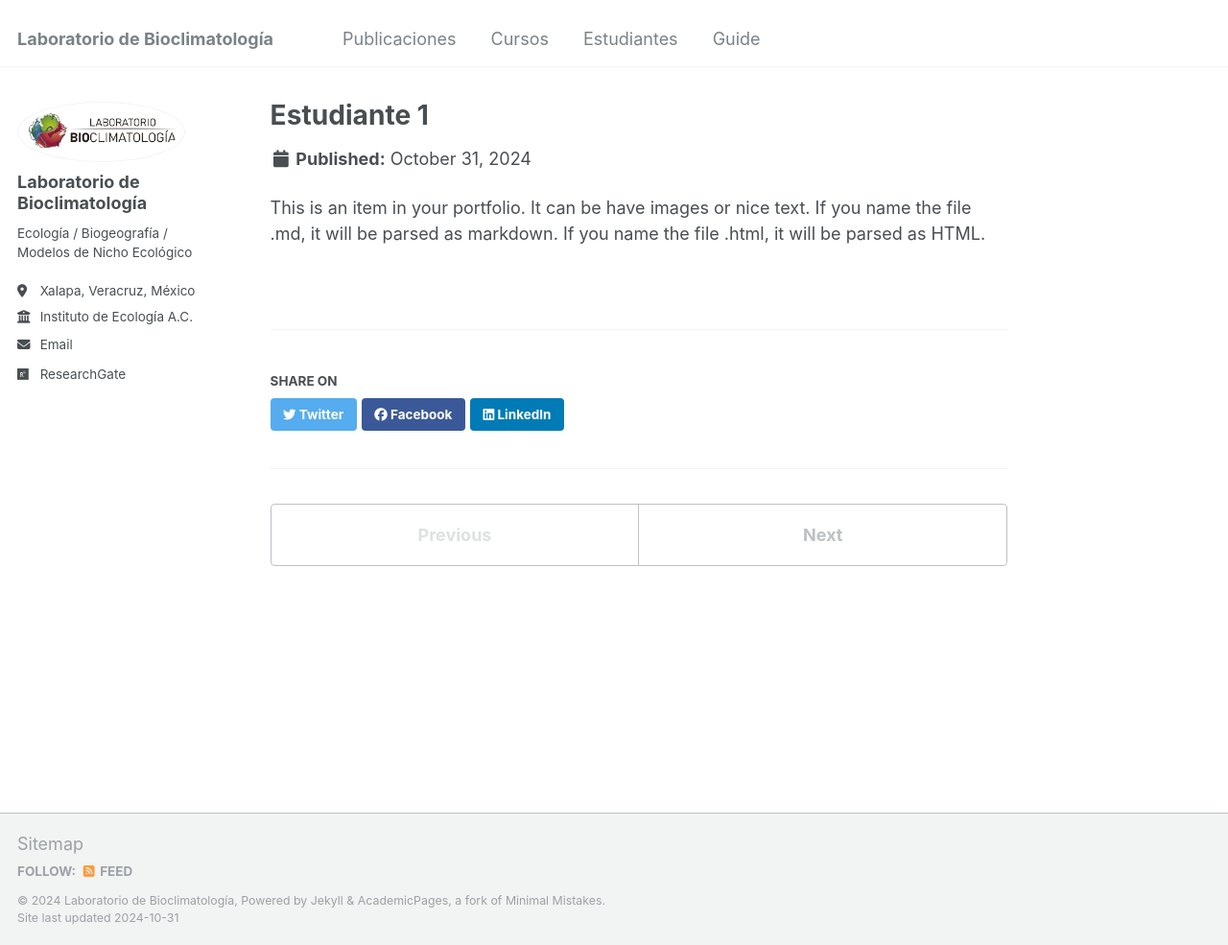
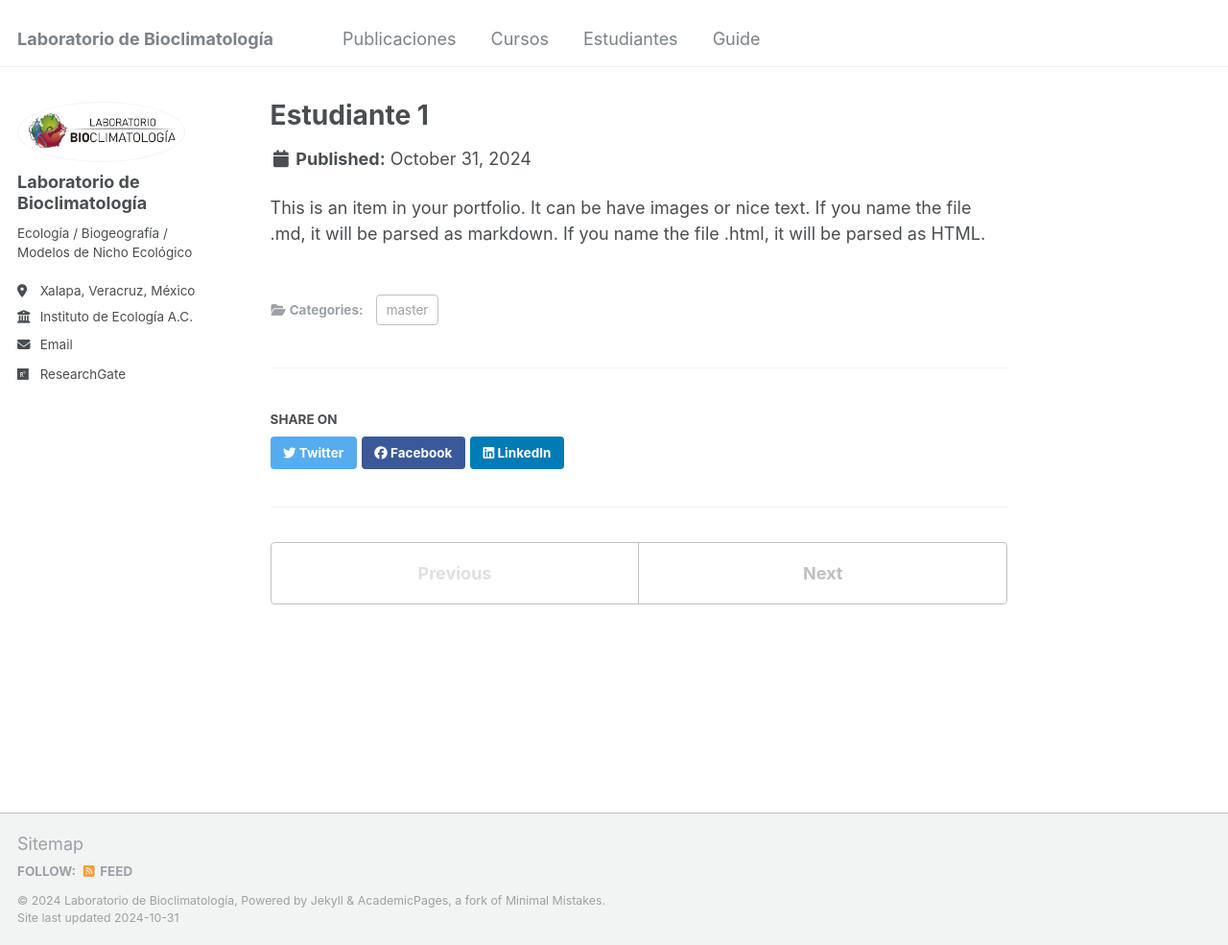
Before and after one commit to Labbioclim/bioclimat, a Jekyll site: the page built from _portfolio/portfolio-1.md, in a window 1280 px wide and 985 px high. Shown: the whole window at 96% size. Built offline with Jekyll 4.4.1, drawn with Linux system fonts in a browser that asks for light colours.

Commit message:
Update portfolio-1.md

```diff
--- a/_portfolio/portfolio-1.md
+++ b/_portfolio/portfolio-1.md
@@ -1,6 +1,8 @@
 ---
 title: "Estudiante 1"
 collection: portfolio
+category: master
+permalink: /portfolio/portfolio-1
 excerpt: "Short description of portfolio item number 1<br/><img src='/images/500x300.png'>"
 ---
 
```
